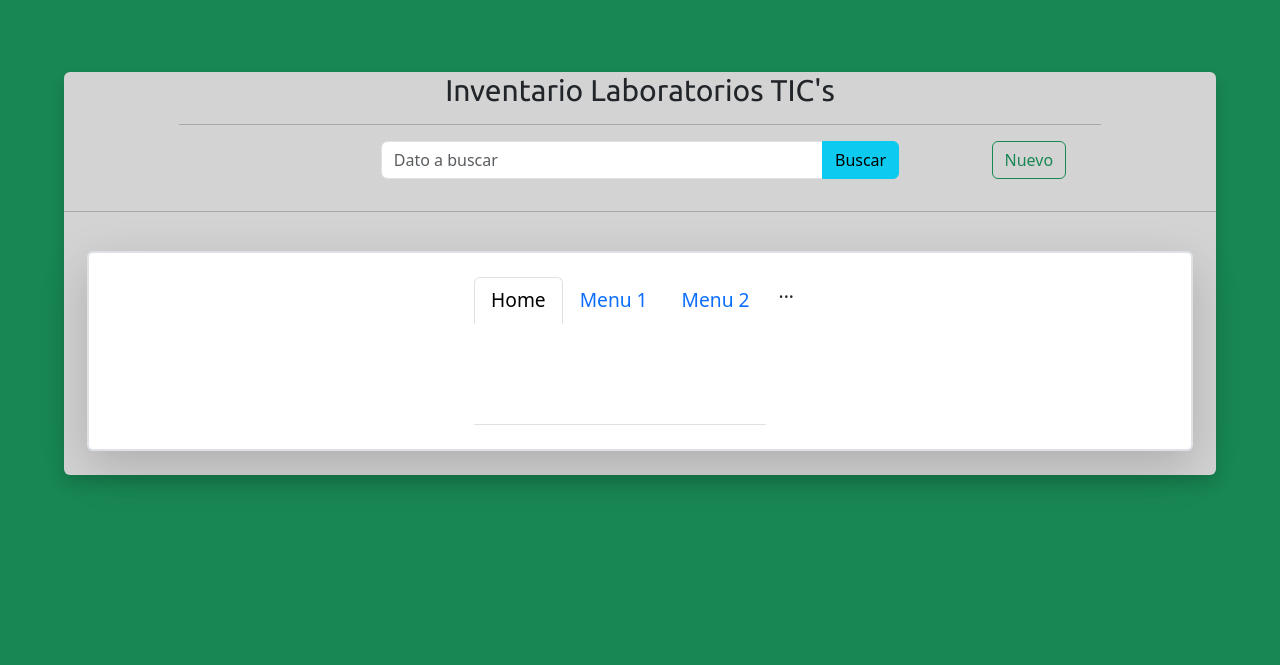
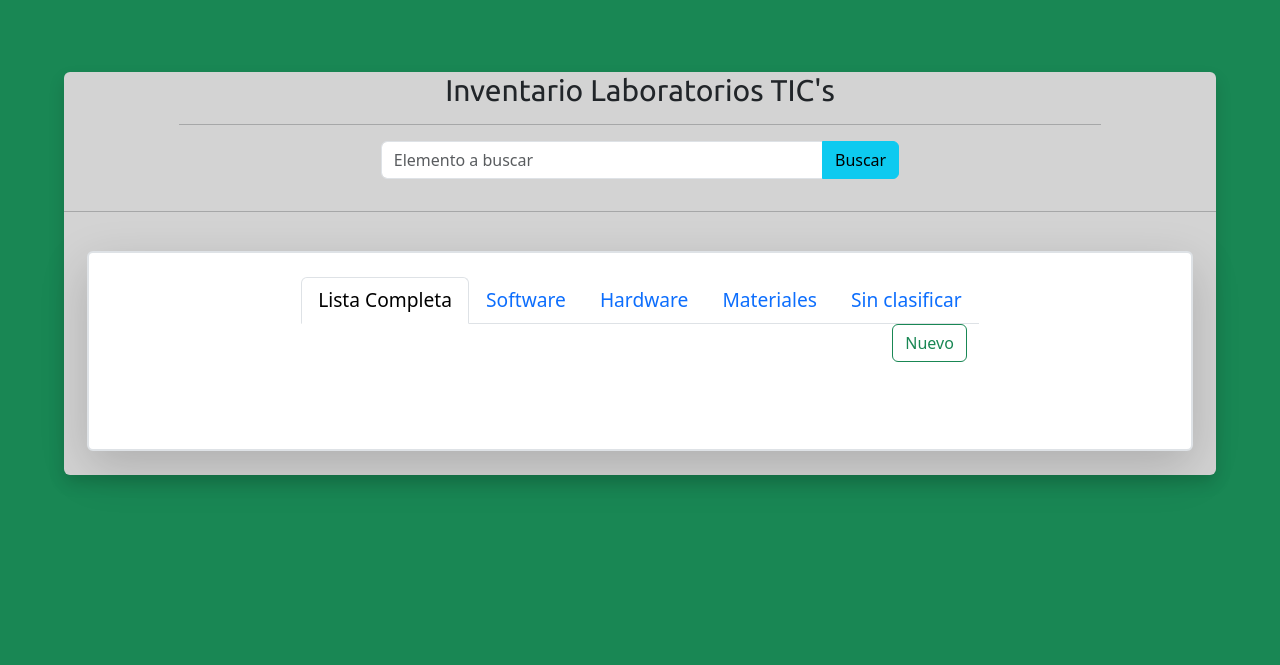
Before and after one commit to JuanmaTIUTEM/techLab, a CodeIgniter app: page /techLab/index.php/inventario in a window 1280 px wide. Shown: the part 112-777 px from the top of the page. Run offline with CodeIgniter, Linux system fonts and the light colour scheme.

Commit message:
Inventario y login

```diff
--- a/application/config/autoload.php
+++ b/application/config/autoload.php
@@ -58,7 +58,7 @@
 |
 |	$autoload['libraries'] = array('user_agent' => 'ua');
 */
-$autoload['libraries'] = array();
+$autoload['libraries'] = array('database');
 
 /*
 | -------------------------------------------------------------------
--- a/application/config/database.php
+++ b/application/config/database.php
@@ -76,8 +76,8 @@
 $db['default'] = array(
 	'dsn'	=> '',
 	'hostname' => 'localhost',
-	'username' => 'adminLab',
-	'password' => 'V_aIq.z_]ep-kQ/6',
+	'username' => 'root',
+	'password' => '',
 	'database' => 'dbTechLab',
 	'dbdriver' => 'mysqli',
 	'dbprefix' => '',
--- a/application/views/Inventario/vwPanelInventario.php
+++ b/application/views/Inventario/vwPanelInventario.php
@@ -1,19 +1,36 @@
 <!-- Nav tabs -->
+<div>
+
+
 <ul class="nav nav-tabs">
   <li class="nav-item">
-    <a class="nav-link active" data-bs-toggle="tab" href="#home">Home</a>
+    <a class="nav-link active" data-bs-toggle="tab" href="#home">Lista Completa</a>
   </li>
   <li class="nav-item">
-    <a class="nav-link" data-bs-toggle="tab" href="#menu1">Menu 1</a>
+    <a class="nav-link" data-bs-toggle="tab" href="#menu1">Software</a>
   </li>
   <li class="nav-item">
-    <a class="nav-link" data-bs-toggle="tab" href="#menu2">Menu 2</a>
+    <a class="nav-link" data-bs-toggle="tab" href="#menu2">Hardware</a>
+  </li>
+  <li class="nav-item">
+    <a class="nav-link" data-bs-toggle="tab" href="#menu2">Materiales</a>
+  </li>
+  <li class="nav-item">
+    <a class="nav-link" data-bs-toggle="tab" href="#menu2">Sin clasificar</a>
   </li>
 </ul>
 
 <!-- Tab panes -->
 <div class="tab-content">
-  <div class="tab-pane container active" id="home">...</div>
+  <div class="tab-pane container active" id="home">
+    <div class="d-flex flex-column">
+      <div class="d-flex flex-wrap justify-content-end">
+        <div><button type="button" class="btn btn-outline-success" data-bs-toggle="modal" data-bs-target="#nwArticle" onclick="nwArticle()">Nuevo</button></div>
+      </div>
+    </div>
+  </div>
   <div class="tab-pane container fade" id="menu1">...</div>
   <div class="tab-pane container fade" id="menu2">...</div>
 </div>
+
+</div>
--- a/application/views/Inventario/vwPrincipal.php
+++ b/application/views/Inventario/vwPrincipal.php
@@ -30,12 +30,12 @@
 			</div>
 			<div class="w-50">
 				<div class="input-group mb-3">
-				  <input type="text" class="form-control" placeholder="Dato a buscar" name="findData" id="findData">
+				  <input type="text" class="form-control" placeholder="Elemento a buscar" name="findData" id="findData">
 				  <button class="btn btn-info" type="submit">Buscar</button>
 				</div>
 			</div>
 			<div class="w-25 d-flex justify-content-center">
-				<div><button type="button" class="btn btn-outline-success">Nuevo</button></div>
+
 			</div>
 		</div><hr>
 		<div id="menu" class="d-flex flex-wrap justify-content-center pl-5 pr-5 border border-2 rounded shadow-lg p-4 mb-4 bg-white" style="height: 200px; margin: 2%;">
@@ -43,3 +43,31 @@
 		</div>
 	</section>
 </body>
+<div class="modal fade" id="nwArticle">
+  <div class="modal-dialog">
+    <div class="modal-content">
+
+      <!-- Modal Header -->
+      <div class="modal-header">
+        <h4 class="modal-title">Modal Heading</h4>
+        <button type="button" class="btn-close" data-bs-dismiss="modal"></button>
+      </div>
+
+      <!-- Modal body -->
+      <div class="modal-body">
+        Modal body..
+      </div>
+
+      <!-- Modal footer -->
+      <div class="modal-footer">
+        <button type="button" class="btn btn-danger" data-bs-dismiss="modal">Close</button>
+      </div>
+
+    </div>
+  </div>
+</div>
+<script type="text/javascript">
+	function nwArticle(){
+		$('#nwArticle').modal('show');
+	}
+</script>
--- a/application/views/vwlogin/login.php
+++ b/application/views/vwlogin/login.php
@@ -22,7 +22,7 @@
 
 		<div class="d-flex justify-content-center text-center">
 			<div class =" w-25">
-				<form action="/action_page.php" autocomplete="off">
+				<form action="login" autocomplete="off">
 				  <div class="mb-3 mt-3">
 				    <label for="userName" class="form-label">Usuario:</label>
 				    <input type="text" class="form-control" id="userName" placeholder="Usuario" name="userName" required>
@@ -32,7 +32,7 @@
 				    <input type="password" class="form-control" id="psw" placeholder="Contraseña" name="psw" required>
 				  </div>
 
-				  <button type="submit" class="btn btn-primary">Submit</button>
+				  <button type="submit" class="btn btn-success">Entrar</button>
 				</form>
 			</div>
 		</div>
```
